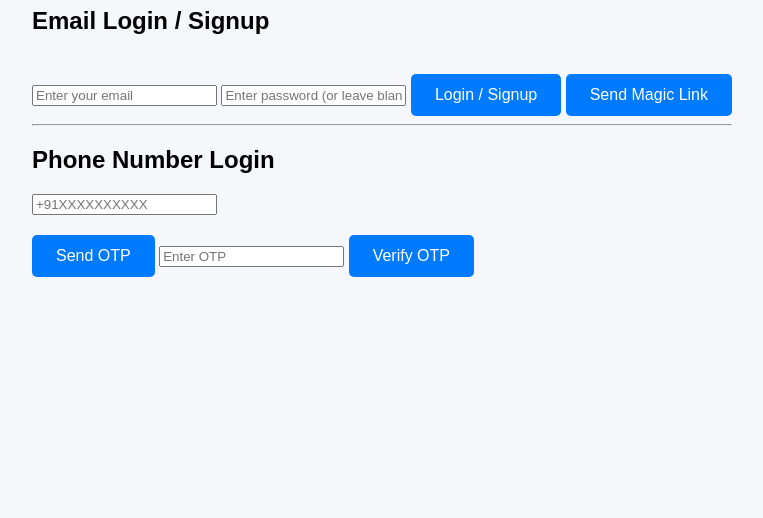
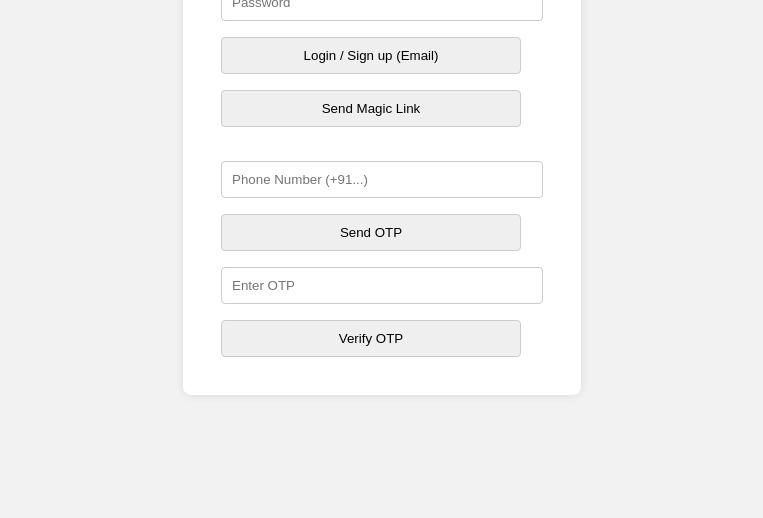
Before and after one commit to malikmaheenfarooq/HostelConnect, a plain HTML site: page login.html in a window 1280 px wide. Shown: the part 298-816 px from the top of the page, without its empty margins (258-1021 px from the left). Drawn offline with Linux system fonts and the light colour scheme.

Commit message:
Update login.html

```diff
--- a/login.html
+++ b/login.html
@@ -1,40 +1,105 @@
 <!DOCTYPE html>
-<html lang="en">
+<html>
 <head>
-  <meta charset="UTF-8" />
-  <meta name="viewport" content="width=device-width, initial-scale=1.0"/>
-  <title>Login / Signup - HostelConnect</title>
-  <link href="style.css" rel="stylesheet" />
-  <script src="https://www.gstatic.com/firebasejs/10.12.2/firebase-app-compat.js"></script>
-  <script src="https://www.gstatic.com/firebasejs/10.12.2/firebase-auth-compat.js"></script>
+  <meta charset="UTF-8">
+  <title>Login / Sign Up - HostelConnect</title>
+  <script src="https://www.gstatic.com/firebasejs/9.0.0/firebase-app-compat.js"></script>
+  <script src="https://www.gstatic.com/firebasejs/9.0.0/firebase-auth-compat.js"></script>
+  <style>
+    body {
+      font-family: Arial;
+      display: flex;
+      flex-direction: column;
+      align-items: center;
+      justify-content: center;
+      min-height: 100vh;
+      background: #f2f2f2;
+    }
+    input, button {
+      padding: 10px;
+      margin: 8px;
+      width: 300px;
+      border: 1px solid #ccc;
+      border-radius: 4px;
+    }
+    .container {
+      background: white;
+      padding: 30px;
+      border-radius: 8px;
+      box-shadow: 0 0 10px rgba(0,0,0,0.1);
+    }
+    h2 {
+      margin-bottom: 20px;
+    }
+  </style>
 </head>
 <body>
-  <main class="login-container">
-    <h1>HostelConnect Login / Signup</h1>
+  <div class="container">
+    <h2>Login / Sign Up</h2>
+    <input type="email" id="email" placeholder="Email"><br>
+    <input type="password" id="password" placeholder="Password"><br>
+    <button onclick="emailLogin()">Login / Sign up (Email)</button><br>
+    <button onclick="sendMagicLink()">Send Magic Link</button><br><br>
 
-    <!-- Email Signup/Login -->
-    <div>
-      <h2>Email Login / Signup</h2>
-      <input type="email" id="email" placeholder="Enter your email" />
-      <input type="password" id="password" placeholder="Enter password (or leave blank for magic link)" />
-      <button onclick="emailLogin()">Login / Signup</button>
-      <button onclick="sendMagicLink()">Send Magic Link</button>
-    </div>
+    <input type="tel" id="phone" placeholder="Phone Number (+91...)"><br>
+    <div id="recaptcha-container"></div>
+    <button onclick="sendOTP()">Send OTP</button><br>
 
-    <hr/>
+    <input type="text" id="otp" placeholder="Enter OTP"><br>
+    <button onclick="verifyOTP()">Verify OTP</button>
+  </div>
 
-    <!-- Phone Login -->
-    <div>
-      <h2>Phone Number Login</h2>
-      <input type="tel" id="phone" placeholder="+91XXXXXXXXXX" />
-      <div id="recaptcha-container"></div>
-      <button onclick="sendOTP()">Send OTP</button>
+  <script>
+    // Your Firebase config
+    const firebaseConfig = {
+      apiKey: "AIzaSyA_4xwxdnIwH17a9mdOrixLz-cPhAmQfd4",
+      authDomain: "hostel-connect-252d3.firebaseapp.com",
+      projectId: "hostel-connect-252d3",
+      storageBucket: "hostel-connect-252d3.appspot.com",
+      messagingSenderId: "406428488417",
+      appId: "1:406428488417:web:f65f0e3b5ca68a8a019da0"
+    };
+    firebase.initializeApp(firebaseConfig);
+    const auth = firebase.auth();
 
-      <input type="text" id="otp" placeholder="Enter OTP" />
-      <button onclick="verifyOTP()">Verify OTP</button>
-    </div>
-  </main>
+    // Email + Password Auth
+    function emailLogin() {
+      const email = document.getElementById('email').value;
+      const password = document.getElementById('password').value;
 
-  <script src="script.js" defer></script>
-</body>
-</html>
+      if (password) {
+        auth.signInWithEmailAndPassword(email, password)
+          .then(() => window.location.href = "dashboard.html")
+          .catch((error) => {
+            if (error.code === 'auth/user-not-found') {
+              auth.createUserWithEmailAndPassword(email, password)
+                .then(() => window.location.href = "dashboard.html")
+                .catch(err => alert(err.message));
+            } else {
+              alert(error.message);
+            }
+          });
+      } else {
+        alert("Password required or use magic link.");
+      }
+    }
+
+    // Magic Link Auth
+    function sendMagicLink() {
+      const email = document.getElementById('email').value;
+      auth.sendSignInLinkToEmail(email, {
+        url: window.location.href,
+        handleCodeInApp: true
+      })
+      .then(() => {
+        window.localStorage.setItem('emailForSignIn', email);
+        alert("Magic link sent!");
+      })
+      .catch(error => alert(error.message));
+    }
+
+    if (auth.isSignInWithEmailLink(window.location.href)) {
+      let email = localStorage.getItem('emailForSignIn');
+      if (!email) email = window.prompt("Enter email to complete sign-in:");
+      auth.signInWithEmailLink(email, window.location.href)
+        .then(() => {
```
